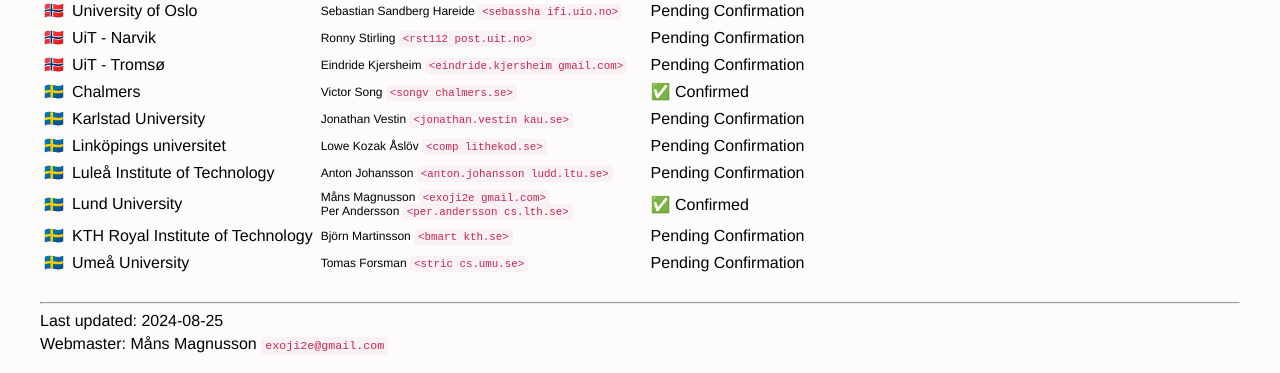
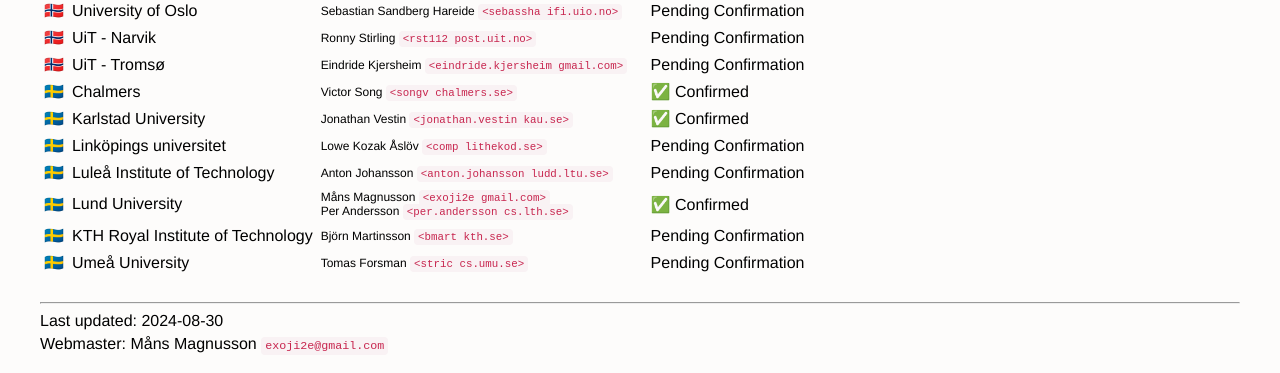
Before and after one commit to icpc/ncpc-web, a Jekyll site: the page built from ncpc2024/site_table.md, in a window 1280 px wide. Shown: the part 683-1056 px from the top of the page. Built offline with Jekyll 4.4.1, drawn with Linux system fonts in a browser that asks for light colours; our own code applies the rules of GitHub Pages for plain Markdown files.

Commit message:
[2024] confirm Karlstad

```diff
--- a/_config.yml
+++ b/_config.yml
@@ -10,7 +10,7 @@
   - scope:
       path: "ncpc2024"
     values:
-      lastUpdate: "2024-08-25"
+      lastUpdate: "2024-08-30"
 
 kramdown:
   parse_block_html: true
--- a/_data/ncpc2024sites.yml
+++ b/_data/ncpc2024sites.yml
@@ -120,7 +120,7 @@
     - name: Karlstad University
       contact: Jonathan Vestin
       email: "jonathan.vestin kau.se"
-      confirmed: false
+      confirmed: true
 
     - name: Linköpings universitet
       contact: Lowe Kozak Åslöv
```
